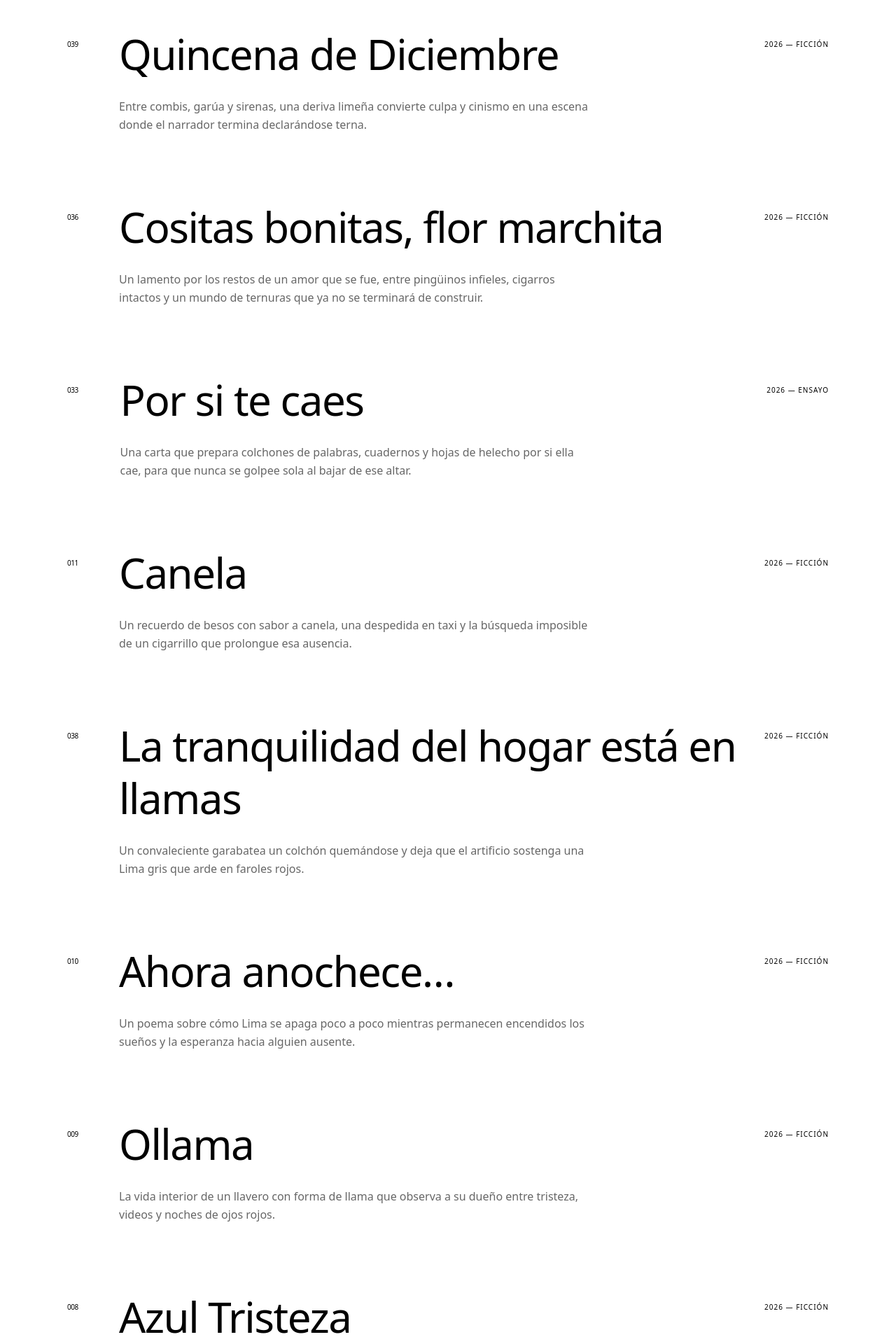
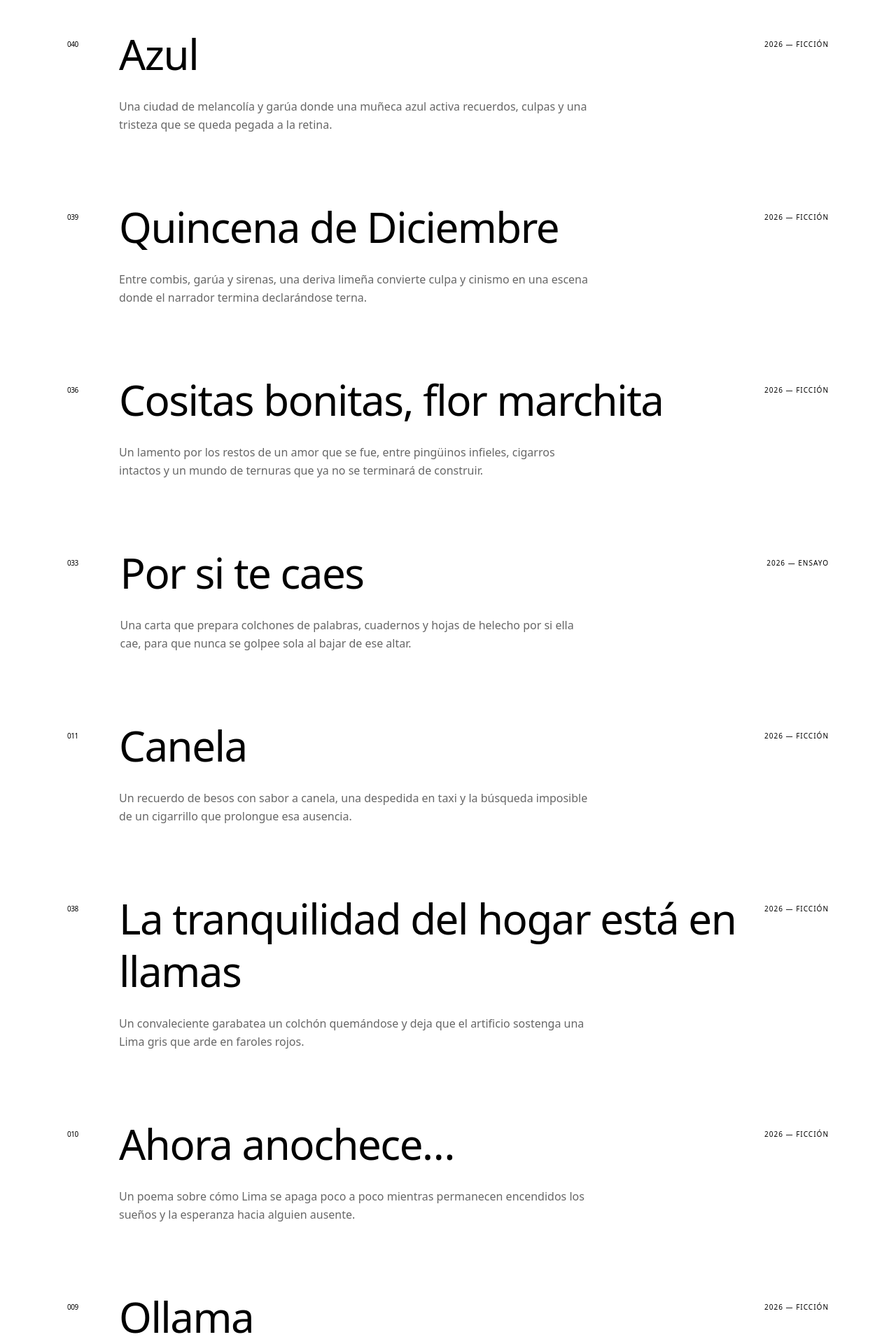
Before and after one commit to lvelitoruiz/literario, a Next.js app: page / in a window 1280 px wide. Shown: the part 200-2120 px from the top of the page at 70% size. Built offline with nearby package versions, Linux system fonts and the light colour scheme.

Commit message:
what makes this work now

```diff
--- /dev/null
+++ b/content/azul.md
@@ -0,0 +1,35 @@
+He escrito tu nombre en las ventanas de todos los buses que empañé con mi propio aliento, para volver a tenerte cerca, para no olvidar tus letras, o solo para observar el reflejo cansado de mis ojos rojos.
+
+Tenía siempre la muñequita colgando del cierre de mi maletín... era extraña, estudiadamente extraña, pero llamaba la atención, de esas que garantizan preguntas que luego podía responder con fingida modestia (pero auténticamente avergonzado). Cada vez que las respondía, sentía que se volvía más y más falsa, o quizá más desgastada, porque las historias, cuando las cuentas, terminan por perder algo de esa magia que les imprime la realidad. Esa fotografía inicial, de la cual (confieso) solo hablo para llamar la atención.
+
+Todo en la muñeca era azul, sus trenzas eran azules, su vestido azul, a diferencia de las demás que tenían las trenzas doradas. Era rara su expresión medio borrosa, y sus ojos mal cerrados (azules) le daban un aspecto miserable de tristeza inescapable, sumado a muchísimos remiendos evidentes.
+
+—La persona que te regaló eso lo compró seguramente a un sol en una combi—
+
+Pensé que te conquistaría el valor sentimental del gesto, cuya luz era lo único que iluminaba esa expresión de invierno contenido que contrasta con la tarde rosada (bueno, Lima es hermosa por la tarde, no hay nada que hacer), horrible combinación de frío y melancolía que me invade ante la perspectiva de permanecer fuera hasta tarde, antes de dar explicaciones incómodas sobre mi estado emocional, de mirar en el espejo el mismo rictus de muñeca ausente, de confirmar que este último regalo sin entregar me ha pasado a definir.
+
+Cojudeces tuyas, melancolía de mierda, que se confunde con tu timidez.
+
+Son las diez y busco cualquier manera de tomar distancia del desastre, poco a poco me doy cuenta de lo insana de la situación, lo infructuoso de mis “citas”, chapoteo vergonzoso al que me someto, aún sabiendo que mi corazón no acepta esa moneda falsa, manotazo de ahogado. Como perseguido me escapo de la pregunta en mi celular “¿Dónde te has ido?”, miro hacia atrás, pero a estas alturas ya no sé si es para ver si hay alguien más o si eres tú.
+
+Demás está decir que solo he logrado extrañarte en los lugares donde aparecen los rostros ajenos a todo recuerdo. Desubicado he mirado alrededor y justo cuando empezó a garuar sentí como algo se rompió por dentro, y me dolió, y me hizo falta, racionalicé la ausencia, esperé para sacar a relucir el cinismo, se apaciguó el recuerdo y logré treparme, derrotado, a un autobús vacío, a sentarme para actuar como si nada hubiera pasado.
+
+—No tengo recuerdos tuyos aquí, solo tengo tu ausencia en todas partes—
+
+Comienzo a sospechar débilmente que toda esta tristeza que me infecta tiene su foco en el color azul de esa muñeca triste. La miro, un poco con horror y un poco con curiosidad. Me doy cuenta de que estamos llegando al centro y cierro compulsivamente la ventana.
+
+En las lunas de los carros compruebo que las teorías más descabelladas suelen tener razón, empaño las ventanas y leo lo que yo mismo he escrito:
+
+«He escrito tu nombre en las ventanas de todos los buses que empañé con mi propio aliento, para volver a tenerte cerca, para no olvidar tus letras, o solo para observar el reflejo cansado de mis ojos rojos».
+
+Comienzo a pensar en que te diré más tarde (no tengo idea del porqué, hace mucho que no me contestas), pero este juego de imaginar que regresas a pedirme perdón (aunque sé que siempre será al revés), me consuela de vez en cuando: “Me olvidé mencionar que llevo tu recuerdo ahorcado del lado derecho de mi maletín, para poder observarte, te he vestido de azul, y he comprobado que la tristeza te sienta bien”, creo que está bien, pero en el fondo entiendo que me porto así por que jamás he pensado en tus palabras sin dejar de lado mi egoísmo.
+
+Pensé que mi plan era perfecto, pero cada vez son más escasos los teléfonos públicos, es casi medianoche y he tenido que invadir el jardín de un hospital para encontrar un teléfono (azul, lo que me alarma) pero se que de este modo no me podrás bloquear.
+
+—Hola, soy yo—
+
+Puedo casi escuchar tu sorpresa, escucho tu voz asustada del otro lado, no eres tú, eres una versión de ti que no recuerdo con alegría.
+
+Intento balbucear lo que pensé antes, lo único que me sale son frases automáticas que ya no recuerdo, me quedo con la imagen de vestirte de azul atragantada en la garganta. Han pasado tantos años y supongo que aún no sé hablar bien. Hago una nota mental de hacer caso a mis corazonadas la próxima vez —un momento, ¿la próxima vez?— claro, no debería haber otra vez. Lanzo la muñeca al jardín y me subo a la vereda, es hora de irse.
+
+No ha pasado ni siquiera un minuto, y no entiendo... tengo la muñeca de cara borrada en las manos, la acomodo con cuidado, y le limpio la hierba de la trenza; luego vuelvo a pensar que no es mi culpa, que toda esta tristeza de mierda se debe al azul tristeza que se queda pegado a mi retina roja.
--- a/src/app/categoria/[slug]/page.tsx
+++ b/src/app/categoria/[slug]/page.tsx
@@ -47,9 +47,24 @@ export default async function CategoryPage({ params }: CategoryPageProps) {
     }
   }
 
-  const filteredArticles = [...articles]
+  let filteredArticles = [...articles]
     .reverse() // último agregado primero
     .filter((article) => config.kinds.includes(article.kind));
+
+  // Orden prioritario solo para la categoría FICCIÓN
+  if (slug === "ficcion") {
+    const prioritySlugs = ["azul", "canela"];
+
+    const prioritized = prioritySlugs
+      .map((s) => filteredArticles.find((a) => a.slug === s))
+      .filter((a): a is (typeof articles)[number] => a !== undefined);
+
+    const rest = filteredArticles.filter(
+      (a) => !prioritySlugs.includes(a.slug),
+    );
+
+    filteredArticles = [...prioritized, ...rest];
+  }
 
   return (
     <div className="font-sans bg-white text-black selection:bg-black selection:text-white">
--- a/src/data/archive.ts
+++ b/src/data/archive.ts
@@ -107,18 +107,6 @@ export const articles: Article[] = [
     title: "La furia de Pachacamac",
     summary:
       "Una noche fría en Lima, una conversación en Kilka y la presencia latente de Pachacamac mientras dos personas caminan hacia ninguna parte.",
-    author: "Luis",
-    publishedAt: "11 de Marzo, 2026",
-  },
-  {
-    id: "008",
-    slug: "azul-tristeza",
-    indexNumber: "008",
-    year: "2026",
-    kind: "FICCIÓN",
-    title: "Azul Tristeza",
-    summary:
-      "Un relato sobre una muñeca azul colgando de un maletín, la melancolía en Lima y la forma en que la tristeza se impregna en la retina.",
     author: "Luis",
     publishedAt: "11 de Marzo, 2026",
   },
@@ -482,4 +470,16 @@ export const articles: Article[] = [
     author: "Luis",
     publishedAt: "11 de Marzo, 2026",
   },
+  {
+    id: "040",
+    slug: "azul",
+    indexNumber: "040",
+    year: "2026",
+    kind: "FICCIÓN",
+    title: "Azul",
+    summary:
+      "Una ciudad de melancolía y garúa donde una muñeca azul activa recuerdos, culpas y una tristeza que se queda pegada a la retina.",
+    author: "Luis",
+    publishedAt: "11 de Marzo, 2026",
+  },
 ];
```
